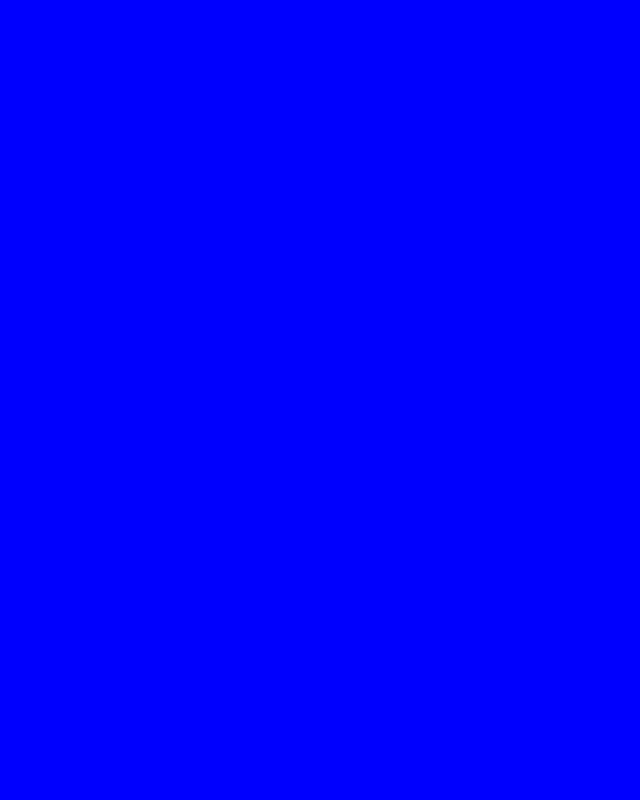
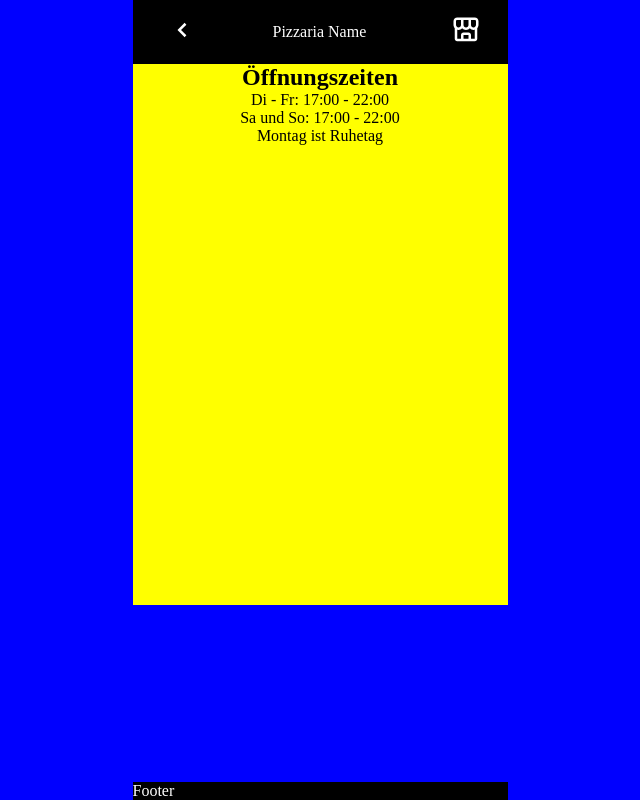
Before and after one commit to falkkreimeier/pizza-app, a React (Create React App) app: page /oeffnungszeiten in a window 1280 px wide. Before the commit this address had no page. Shown: the whole page, without its empty margins (320-960 px from the left). Built offline with nearby package versions, Linux system fonts and the light colour scheme.

Commit message:
add opingTimes Component

```diff
--- a/src/App.js
+++ b/src/App.js
@@ -1,5 +1,5 @@
 import LandingPage from "./components/Landingpage/LandingPage";
-import OrderingOverview from "./components/Ordering/OrderingOverview";
+import Menu from "./components/Ordering/Menu";
 import { Routes, Route } from "react-router-dom";
 import Appetizers from "./components/Ordering/Appetizers";
 import AppetizersHeadline from "./components/Ordering/AppetizersHeadline";
@@ -16,6 +16,7 @@ import Drinks from "./components/Ordering/Drinks";
 import Layout from "./components/Layout";
 import Baguettes from "./components/Ordering/Baguettes";
 import BaguettesHeadline from "./components/Ordering/BaguettesHeadline";
+import Opening from "./components/Landingpage/Opening";
 import data from "./data.json";
 
 function App() {
@@ -23,7 +24,7 @@ function App() {
     <Routes>
       <Route path="/" element={<Layout />}>
         <Route path="/" element={<LandingPage />} />
-        <Route path="/karte" element={<OrderingOverview />} />
+        <Route path="/karte" element={<Menu />} />
         <Route
           path="/vorspeisen"
           element={
@@ -101,6 +102,7 @@ function App() {
             </>
           }
         />
+        <Route path="/oeffnungszeiten" element={<Opening />} />
       </Route>
     </Routes>
   );
--- a/src/components/Footer.js
+++ b/src/components/Footer.js
@@ -5,6 +5,8 @@ function Footer() {
 }
 
 const Wrapper = styled.footer`
+  position: fixed;
+  bottom: 0;
   width: var(--app-width);
   background-color: black;
   color: white;
--- a/src/components/Header.js
+++ b/src/components/Header.js
@@ -1,6 +1,7 @@
 import styled from "styled-components/macro";
 import { BiStoreAlt as Menu } from "react-icons/bi";
 import { IconContext } from "react-icons";
+import { Link } from "react-router-dom";
 
 function Header() {
   return (
@@ -12,7 +13,9 @@ function Header() {
             size: "30px",
           }}
         >
-          <Menu />
+          <Link to="/einkaufswagen">
+            <Menu />
+          </Link>
         </IconContext.Provider>
       </IconPosition>
     </Wrapper>
--- a/src/components/HeaderToMain.js
+++ b/src/components/HeaderToMain.js
@@ -22,7 +22,9 @@ function HeaderToMain() {
             size: "30px",
           }}
         >
-          <Menu />
+          <Link to="/einkaufswagen">
+            <Menu />
+          </Link>
         </IconContext.Provider>
       </IconPosition>
     </Wrapper>
--- a/src/components/Landingpage/Interaction.js
+++ b/src/components/Landingpage/Interaction.js
@@ -28,11 +28,7 @@ function Interaction() {
           }}
         >
           <Link to="/karte">
-            <Cart
-              onClick={() => {
-                navigate("/karte");
-              }}
-            />
+            <Cart />
           </Link>
         </IconContext.Provider>
       </Iconstyle>
@@ -43,7 +39,9 @@ function Interaction() {
             size: "30px",
           }}
         >
-          <Door />
+          <Link to="/oeffnungszeiten">
+            <Door />
+          </Link>
         </IconContext.Provider>
       </Iconstyle>
     </Wrapper>
--- /dev/null
+++ b/src/components/Landingpage/Opening.js
@@ -0,0 +1,21 @@
+import styled from "styled-components";
+
+function Opening() {
+  return (
+    <>
+      <Headline>Öffnungszeiten</Headline>
+      <Text>Di - Fr: 17:00 - 22:00</Text>
+      <Text>Sa und So: 17:00 - 22:00</Text>
+      <Text>Montag ist Ruhetag</Text>
+    </>
+  );
+}
+
+const Headline = styled.h2`
+  text-align: center;
+`;
+
+const Text = styled.p`
+  text-align: center;
+`;
+export default Opening;
--- a/src/components/Ordering/OrderingOverview.js
+++ b/src/components/Ordering/Menu.js
@@ -2,10 +2,11 @@ import styled from "styled-components/macro";
 import Pizza from "../Assets/Pizza-menue.jpeg";
 import { Link } from "react-router-dom";
 
-function OrderingOverview() {
+function Menu() {
   return (
     <>
       <Image src={Pizza} alt="" />
+      <Headline>Karte</Headline>
       <LinkContainer>
         <NavLink to="/vorspeisen">Vorspeisen</NavLink>
       </LinkContainer>
@@ -37,6 +38,10 @@ const Image = styled.img`
   object-fit: cover;
 `;
 
+const Headline = styled.h2`
+  text-align: center;
+`;
+
 const LinkContainer = styled.div`
   margin: 2px auto;
   width: 95%;
@@ -51,4 +56,4 @@ const NavLink = styled(Link)`
   color: black;
 `;
 
-export default OrderingOverview;
+export default Menu;
--- a/src/data.json
+++ b/src/data.json
@@ -31,11 +31,11 @@
   ],
   "Drinks": [
     {
-      "food": "Drink1",
+      "drink": "Drink1",
       "description": "Beschreibung"
     },
     {
-      "food": "Drink2",
+      "drink": "Drink2",
       "description": "Beschreibung Bayleys"
     }
   ],
```
